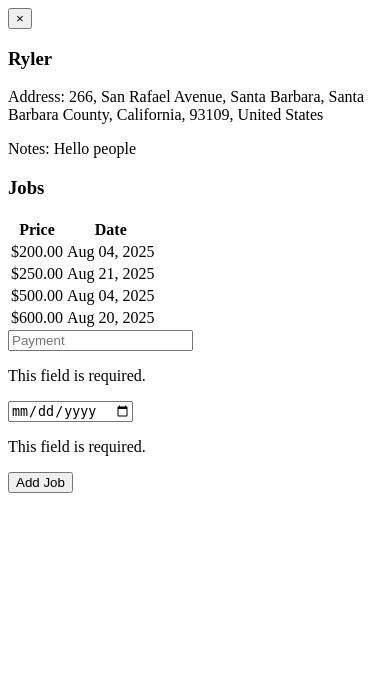
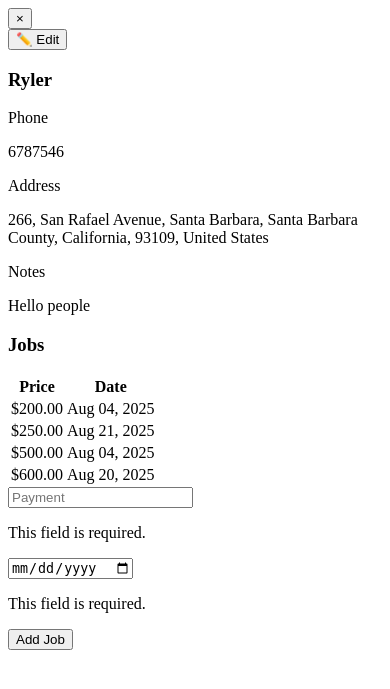
Before and after one commit to RylerVaughn/SolarPanel-Detector, a Django app: page /clients/79/detail/ in a window 390 px wide. Shown: the top 689 px of the page. Run offline with Django 5.2, Linux system fonts and the light colour scheme; data comes from the database, SQL or seed files in the repository; both versions use the stored data as it was after the commit.

Commit message:
Restyling some of the modals to accomodate rendering phone numbers and also aiming to implement an edit menu.

```diff
--- a/SolarPanel_Detection_App/core/templates/core/partials/client_detail_modal.html
+++ b/SolarPanel_Detection_App/core/templates/core/partials/client_detail_modal.html
@@ -1,12 +1,39 @@
+<button class="modal-close" onclick="closeModal()">×</button>
 
-  <button class="modal-close" onclick="closeModal()">×</button>
-  <div id="modal-body">
-    <div class="p-6 space-y-6 text-center bg-[#181818] text-gray-200 rounded-lg shadow-lg">
+<div id="modal-body" class="relative">
+  <!-- Edit Button - Top Left -->
+  <button
+    onclick="openEditClientModal({{ client.id }})"
+    class="absolute top-4 left-4 text-sm text-gray-400 hover:text-green-400 bg-[#202020] border border-gray-600 px-2 py-1 rounded-md transition"
+    title="Edit Client"
+  >
+    ✏️ Edit
+  </button>
+
+  <!-- Modal Content -->
+  <div class="p-6 space-y-6 text-center bg-[#181818] text-gray-200 rounded-lg shadow-lg max-w-md mx-auto">
+
     <!-- Client Info -->
-      <div class="space-y-1">
+    <div class="space-y-4">
       <h3 class="text-2xl font-bold text-green-400">{{ client.name }}</h3>
-        <p><span class="font-semibold text-gray-400">Address:</span> {{ client.address }}</p>
-        <p><span class="font-semibold text-gray-400">Notes:</span> {{ client.notes }}</p>
+
+      <!-- Phone Section -->
+      <div class="bg-[#222] p-3 rounded-md border border-gray-700 text-left">
+        <p class="font-semibold text-gray-400 mb-1">Phone</p>
+        <p class="text-gray-100">{{ client.phone_number }}</p>
+      </div>
+
+      <!-- Address Section -->
+      <div class="bg-[#222] p-3 rounded-md border border-gray-700 text-left">
+        <p class="font-semibold text-gray-400 mb-1">Address</p>
+        <p class="text-gray-100">{{ client.address }}</p>
+      </div>
+
+      <!-- Notes Section -->
+      <div class="bg-[#222] p-3 rounded-md border border-gray-700 text-left">
+        <p class="font-semibold text-gray-400 mb-1">Notes</p>
+        <p class="text-gray-100 whitespace-pre-wrap">{{ client.notes }}</p>
+      </div>
     </div>
 
     <!-- Job List -->
@@ -15,7 +42,7 @@
 
       {% if client.jobs.all %}
         <div class="overflow-x-auto" id="jobs-modal-table">
-            <table class="w-full max-w-md mx-auto border border-gray-700 rounded-lg shadow-inner text-left">
+          <table class="w-full border border-gray-700 rounded-lg shadow-inner text-left mx-auto max-w-md">
             <thead class="bg-[#202020] text-gray-300">
               <tr>
                 <th class="px-4 py-2 border-b border-gray-700">Price</th>
@@ -34,15 +61,14 @@
         </div>
       {% else %}
         <div class="overflow-x-auto hidden" id="jobs-modal-table">
-            <table class="w-full max-w-md mx-auto border border-gray-700 rounded-lg shadow-inner text-left">
+          <table class="w-full border border-gray-700 rounded-lg shadow-inner text-left mx-auto max-w-md">
             <thead class="bg-[#202020] text-gray-300">
               <tr>
                 <th class="px-4 py-2 border-b border-gray-700">Price</th>
                 <th class="px-4 py-2 border-b border-gray-700">Date</th>
               </tr>
             </thead>
-              <tbody id="client-jobs-container">
-              </tbody>
+            <tbody id="client-jobs-container"></tbody>
           </table>
         </div>
         <p id="no-jobs-modal-indicator" class="text-sm text-gray-400">No jobs yet.</p>
@@ -60,6 +86,7 @@
         class="w-full max-w-md mx-auto px-3 py-2 bg-[#222] text-gray-100 border border-gray-700 rounded-md focus:outline-none focus:ring-2 focus:ring-green-500"
       />
       <p class="text-red-500 text-sm mt-1 hidden" id="payment-input-error">This field is required.</p>
+
       <input
         type="date"
         name="date"
@@ -68,6 +95,7 @@
         class="w-full max-w-md mx-auto px-3 py-2 bg-[#222] text-gray-100 border border-gray-700 rounded-md focus:outline-none focus:ring-2 focus:ring-green-500"
       />
       <p class="text-red-500 text-sm mt-1 hidden" id="date-input-error">This field is required.</p>
+
       <button
         type="submit"
         id="modal-submit-button"
```
Also changed, not shown: SolarPanel_Detection_App/db.sqlite3, 1 other file. Lines whose indentation alone changed are shown as unchanged.
